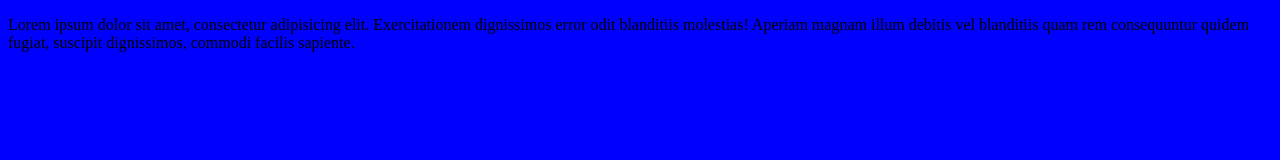
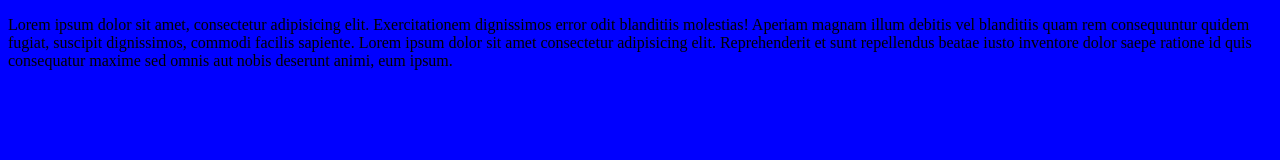
Before and after one commit to jmw1493/random-new-repo, a plain HTML site: page index.html in a window 1280 px wide. Drawn offline with Linux system fonts and the light colour scheme.

Commit message:
added to paragraph

```diff
--- a/index.html
+++ b/index.html
@@ -12,7 +12,10 @@
       Lorem ipsum dolor sit amet, consectetur adipisicing elit. Exercitationem
       dignissimos error odit blanditiis molestias! Aperiam magnam illum debitis
       vel blanditiis quam rem consequuntur quidem fugiat, suscipit dignissimos,
-      commodi facilis sapiente.
+      commodi facilis sapiente. Lorem ipsum dolor sit amet consectetur
+      adipisicing elit. Reprehenderit et sunt repellendus beatae iusto inventore
+      dolor saepe ratione id quis consequatur maxime sed omnis aut nobis
+      deserunt animi, eum ipsum.
     </p>
     <script src="app.js"></script>
   </body>
```
